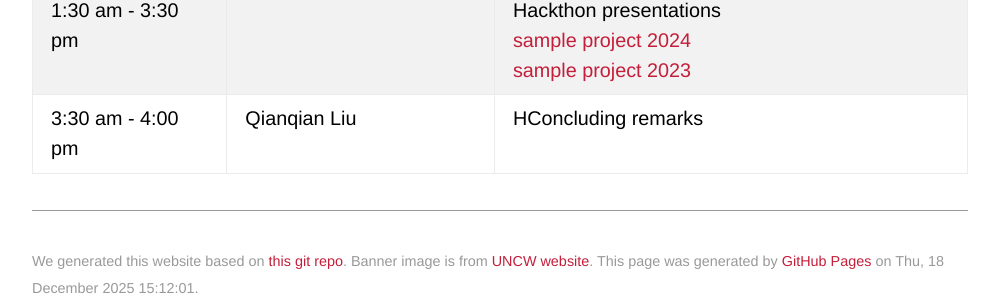
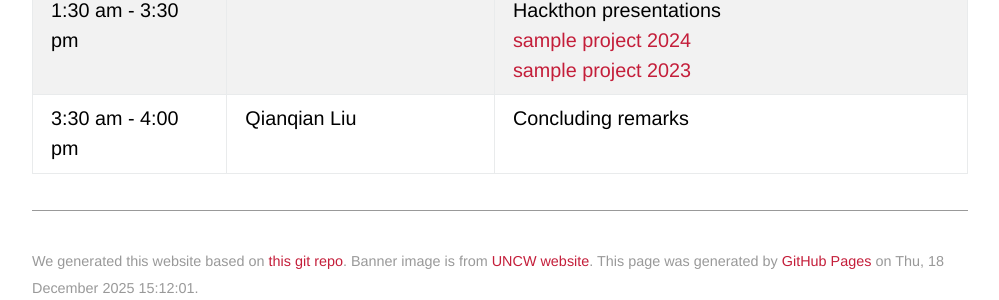
Before and after one commit to uncwcybertraining/uncwcybertraining.github.io, a Jekyll site: the page built from schedule.md, in a window 1280 px wide and 900 px high, scrolled down 2692 px. Shown: the part 563-863 px from the top of the window, without its empty margins (140-1139 px from the left). Built offline with Jekyll 4.4.1, drawn with Linux system fonts in a browser that asks for light colours; some web fonts are replaced; our own code applies the rules of GitHub Pages for plain Markdown files.

Commit message:
Update schedule typo fix

```diff
--- a/schedule.md
+++ b/schedule.md
@@ -42,4 +42,4 @@ layout: default
 | 9:10 am - 12:00 pm  |   |  Hackthon time |
 | 12:00 pm - 1:30 pm  |   | Lunch |
 | 1:30 am - 3:30 pm  |   |  Hackthon presentations <br> [sample project 2024](assets/lectures/599_Remote_Sensing_NPS.pdf) <br> [sample project 2023](assets/lectures/599_Dauphin_Island_Station.pdf) |
-| 3:30 am - 4:00 pm  | Qianqian Liu  |  HConcluding remarks  |
+| 3:30 am - 4:00 pm  | Qianqian Liu  |  Concluding remarks  |
```
